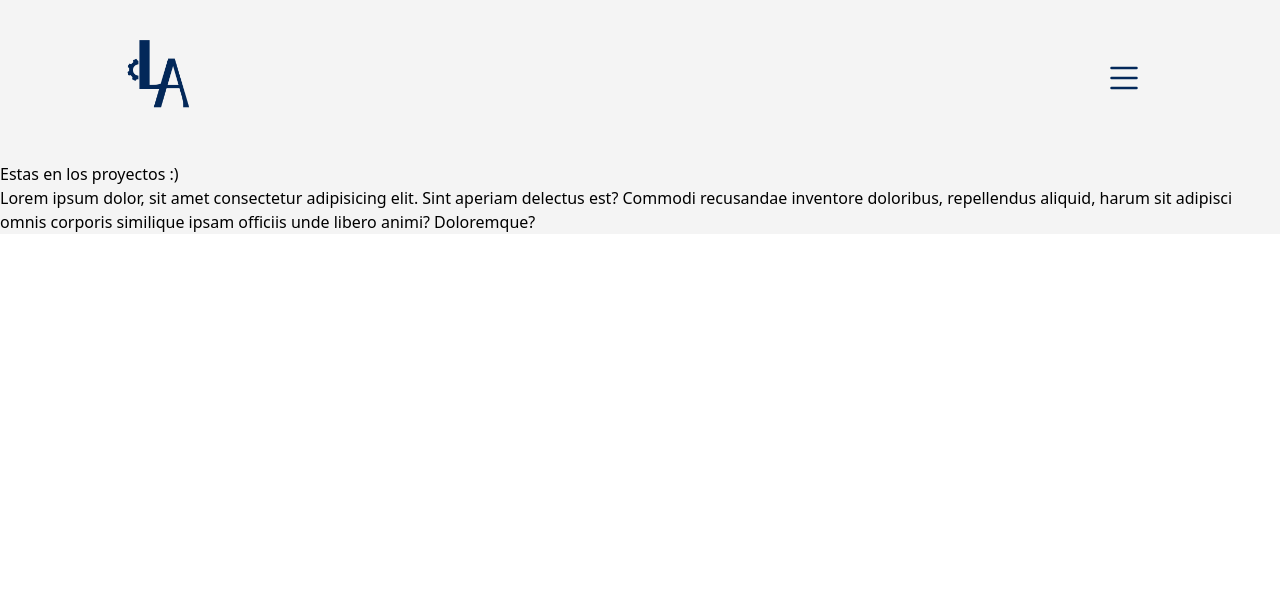
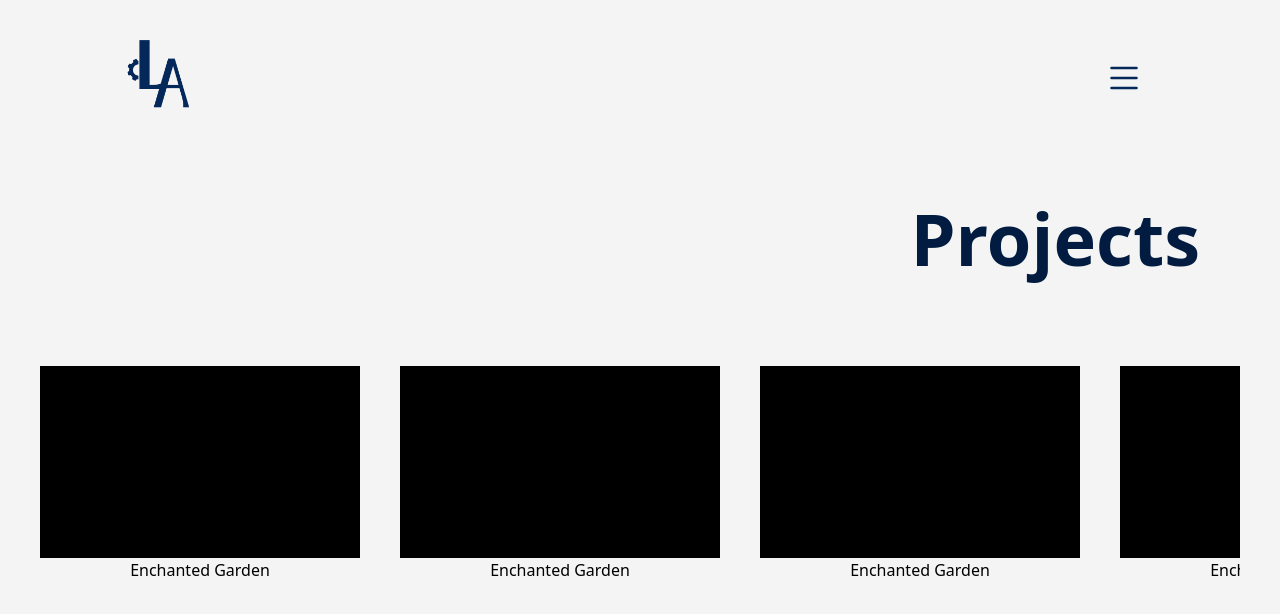
Before and after one commit to LauraAmaya08/portfolio_LauraAmaya, a React (Vite) app: page /projects in a window 1280 px wide. Shown: the top 614 px of the page. Built offline with nearby package versions, Linux system fonts and the light colour scheme.

Commit message:
feat: :sparkles: Projects on work

```diff
--- /dev/null
+++ b/src/components/project.jsx
@@ -0,0 +1,10 @@
+export const Project = ({title, description, image}) => {
+    return(
+        <div className="h-[100%] w-[25vw] flex flex-col justify-center items-center flex-shrink-0">
+            <div className="h-[80%] w-[100%] bg-black">
+                <p>Holaaaaaaaaaa</p>
+            </div>
+            <p >{title}</p>
+        </div>
+    )
+}
--- a/src/views/projects.jsx
+++ b/src/views/projects.jsx
@@ -1,10 +1,49 @@
 import React from "react";
+import { Project } from "../components/project"
+import { motion } from "framer-motion";
 
 export const Projects = () => {
+
+    const projects = [
+        {
+            title: "Enchanted Garden",
+            description: "MySQL Database",
+            image: "/images/project1.jpg"
+        },
+        {
+            title: "Enchanted Garden",
+            description: "MySQL Database",
+            image: "/images/project1.jpg"
+        },
+        {
+            title: "Enchanted Garden",
+            description: "MySQL Database",
+            image: "/images/project1.jpg"
+        },
+        {
+            title: "Enchanted Garden",
+            description: "MySQL Database",
+            image: "/images/project1.jpg"
+        },
+        {
+            title: "Enchanted Garden",
+            description: "MySQL Database",
+            image: "/images/project1.jpg"
+        }
+    ]
+
     return(
-        <div>
-            <h2>Estas en los proyectos :)</h2>
-            <p>Lorem ipsum dolor, sit amet consectetur adipisicing elit. Sint aperiam delectus est? Commodi recusandae inventore doloribus, repellendus aliquid, harum sit adipisci omnis corporis similique ipsam officiis unde libero animi? Doloremque?</p>
-        </div>
+        <motion.div
+            className="h-[83vh] w-[100vw] px-10 m-0 overflow-hidden flex flex-col items-end"
+            initial={{ opacity: 0, scale: 1 }}
+            animate={{ opacity: 1, scale: 1 }}
+            transition={{ duration: 1.2 }}
+        >
+            <h2 className="text-7xl m-10 text-azul font-bold">Projects</h2>
+            <div className="h-[30vh] w-[100%] flex overflow-x-scroll gap-10 mt-10">
+                {projects.map((project, index) =>
+                    <Project key={index} title={project.title} description={project.description} image={project.image} />)}
+            </div>
+        </motion.div>
     )
 }
```
